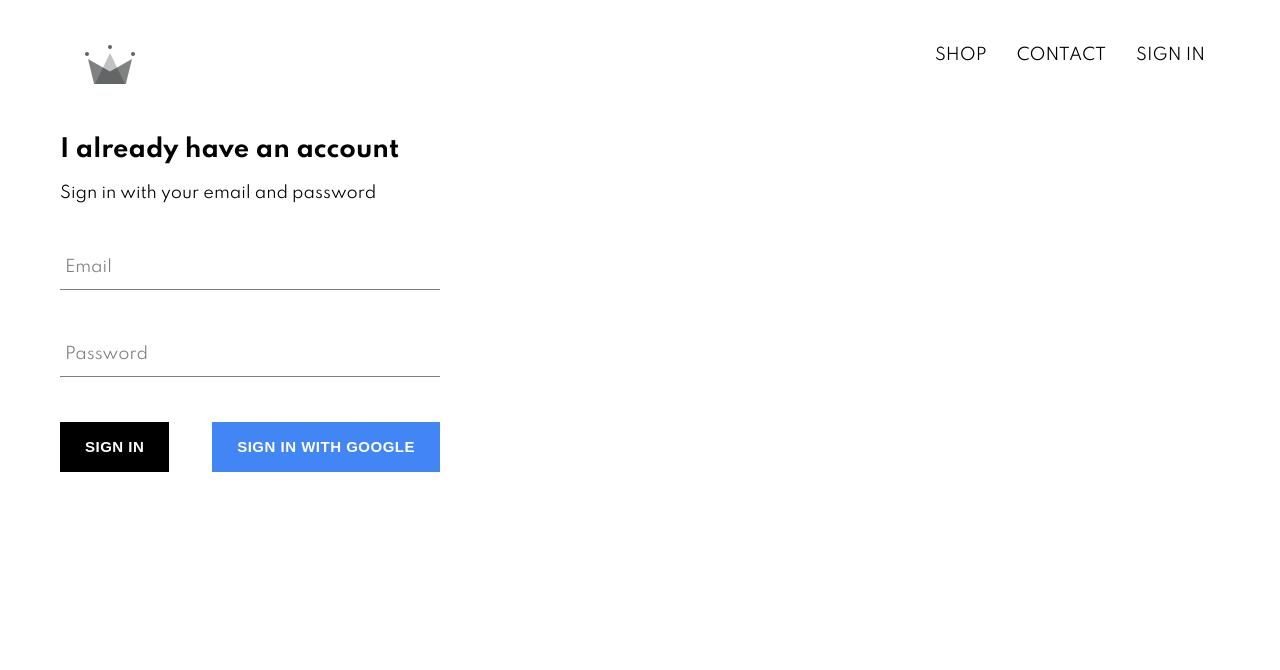
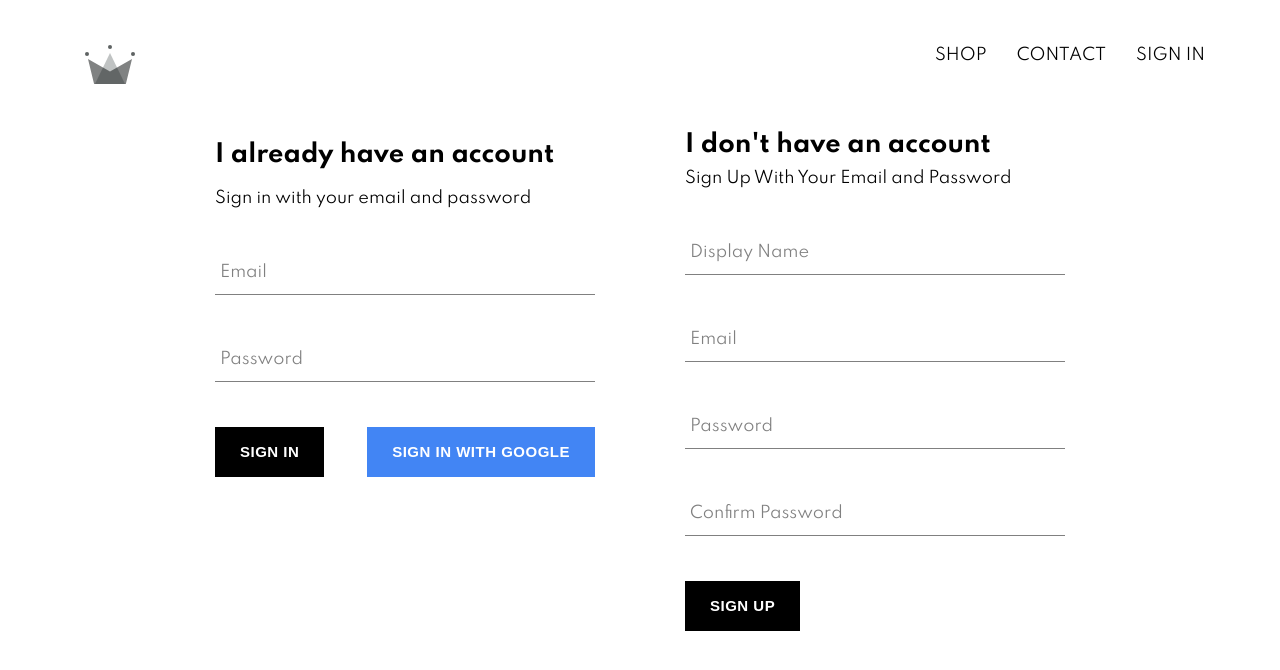
Before and after one commit to super-Walter/udemyECommerceSite, a React (Create React App) app: page /signin in a window 1280 px wide. Shown: the top 670 px of the page. Built offline with nearby package versions, Linux system fonts and the light colour scheme; no server answers.

Commit message:
Implement fiirebase utils, include ability to store authenticated users into firestore database

```diff
--- a/src/App.js
+++ b/src/App.js
@@ -23,15 +23,13 @@
         const userRef = await createUserProfileDocument(userAuth);
 
         userRef.onSnapshot(snapShot => {
-          this.setState(
-            {
+          this.setState({
+            currentUser: {
               id: snapShot.id,
               ...snapShot.data(),
             },
-            () => {
-              console.log('This.State', this.state);
-            }
-          );
+          });
+          console.log('this.state ===>', this.state);
         });
       } else {
         this.setState({ currentUser: userAuth });
--- /dev/null
+++ b/src/components/sign-up/sign-up.component.jsx
@@ -0,0 +1,98 @@
+import React, { Component } from 'react';
+import { auth, createUserProfileDocument } from '../../firebase/firebase.utils';
+import CustomButton from '../custom-button/custom-button.component';
+import FormInput from '../form-input/form-input.component';
+
+import './sign-up.styles.scss';
+
+class SignUp extends Component {
+  constructor() {
+    super();
+
+    this.state = {
+      displayName: '',
+      email: '',
+      password: '',
+      confirmPassword: '',
+    };
+  }
+
+  handleSubmit = async e => {
+    e.preventDefault();
+    const { displayName, email, password, confirmPassword } = this.state;
+    if (password !== confirmPassword) {
+      alert(`Passwords don't match!`);
+      return;
+    }
+
+    try {
+      const { user } = await auth.createUserWithEmailAndPassword(
+        email,
+        password
+      );
+
+      await createUserProfileDocument(user, { displayName });
+
+      this.setState({
+        displayName: '',
+        email: '',
+        password: '',
+        confirmPassword: '',
+      });
+    } catch (e) {
+      console.error(`Error creating your account.`, e.message);
+    }
+  };
+
+  handleChange = e => {
+    const { name, value } = e.target;
+    this.setState({ [name]: value });
+  };
+
+  render() {
+    const { displayName, email, password, confirmPassword } = this.state;
+    return (
+      <div className="sign-up">
+        <h2 className="title">I don't have an account</h2>
+        <span>Sign Up With Your Email and Password</span>
+        <form className="sign-up-form" onSubmit={this.handleSubmit}>
+          <FormInput
+            type="text"
+            name="displayName"
+            value={displayName}
+            onChange={this.handleChange}
+            label="Display Name"
+            required
+          />
+          <FormInput
+            type="email"
+            name="email"
+            value={email}
+            onChange={this.handleChange}
+            label="Email"
+            required
+          />
+          <FormInput
+            type="password"
+            name="password"
+            value={password}
+            onChange={this.handleChange}
+            label="Password"
+            required
+          />
+          <FormInput
+            type="password"
+            name="confirmPassword"
+            value={confirmPassword}
+            onChange={this.handleChange}
+            label="Confirm Password"
+            required
+          />
+          <CustomButton type="submit">SIGN UP</CustomButton>
+        </form>
+      </div>
+    );
+  }
+}
+
+export default SignUp;
--- /dev/null
+++ b/src/components/sign-up/sign-up.styles.scss
@@ -0,0 +1,9 @@
+.sign-up {
+  display: flex;
+  flex-direction: column;
+  width: 380px;
+
+  .title {
+    margin: 10px 0;
+  }
+}
--- a/src/pages/sign-in-sign-up/sign-in-and-sign-up.component.jsx
+++ b/src/pages/sign-in-sign-up/sign-in-and-sign-up.component.jsx
@@ -1,11 +1,13 @@
 import React from 'react';
 import SignIn from '../../components/sign-in/sign-in.component';
+import SignUp from '../../components/sign-up/sign-up.component';
 
 import './sign-in-and-sign-up.styles.scss';
 
 const SignInAndSignUpPage = () => (
   <div className="sign-in-and-sign-up">
     <SignIn />
+    <SignUp />
   </div>
 );
 
--- a/src/pages/sign-in-sign-up/sign-in-and-sign-up.styles.scss
+++ b/src/pages/sign-in-sign-up/sign-in-and-sign-up.styles.scss
@@ -0,0 +1,6 @@
+.sign-in-and-sign-up {
+  width: 850px;
+  display: flex;
+  justify-content: space-between;
+  margin: 30px auto;
+}
```
